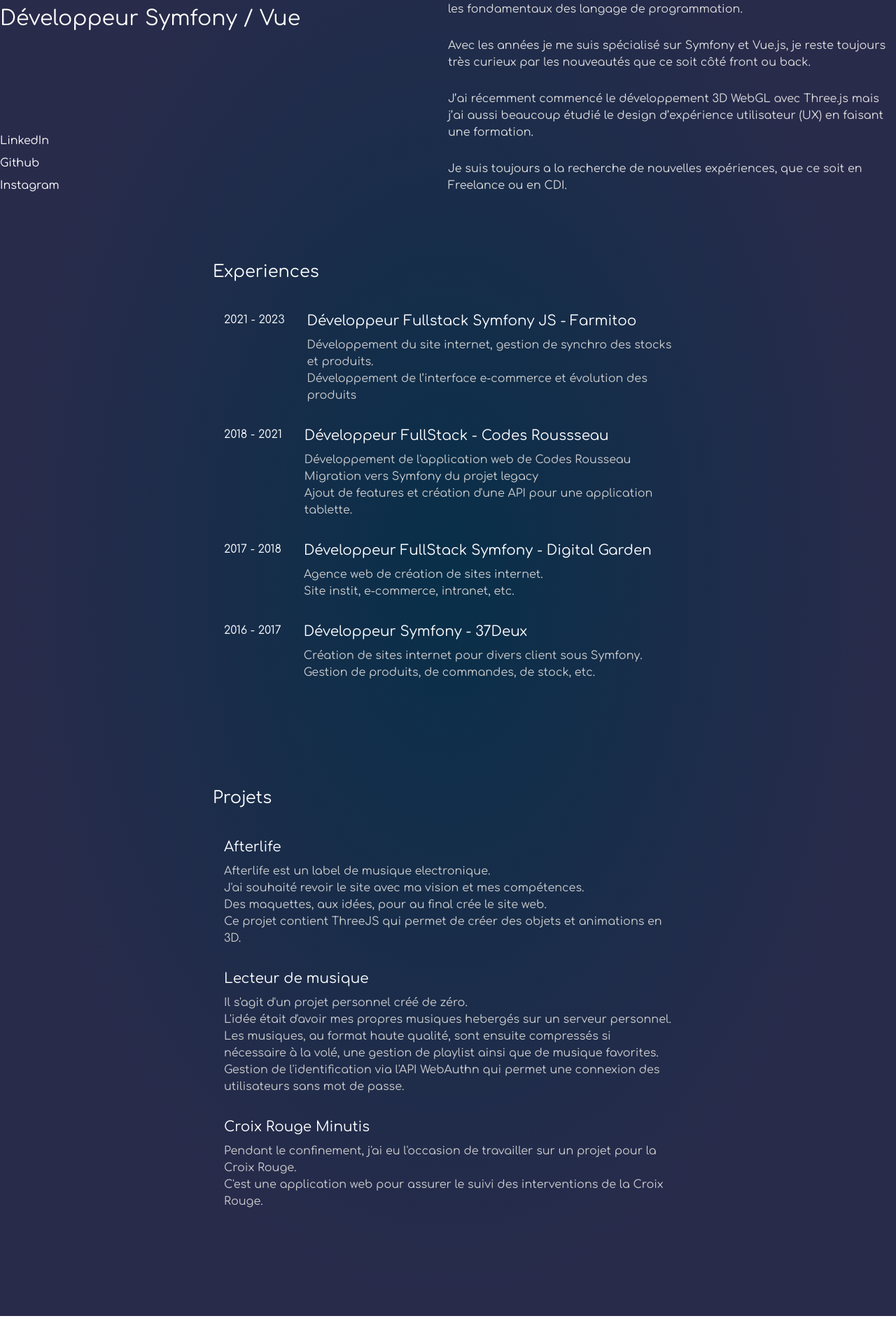
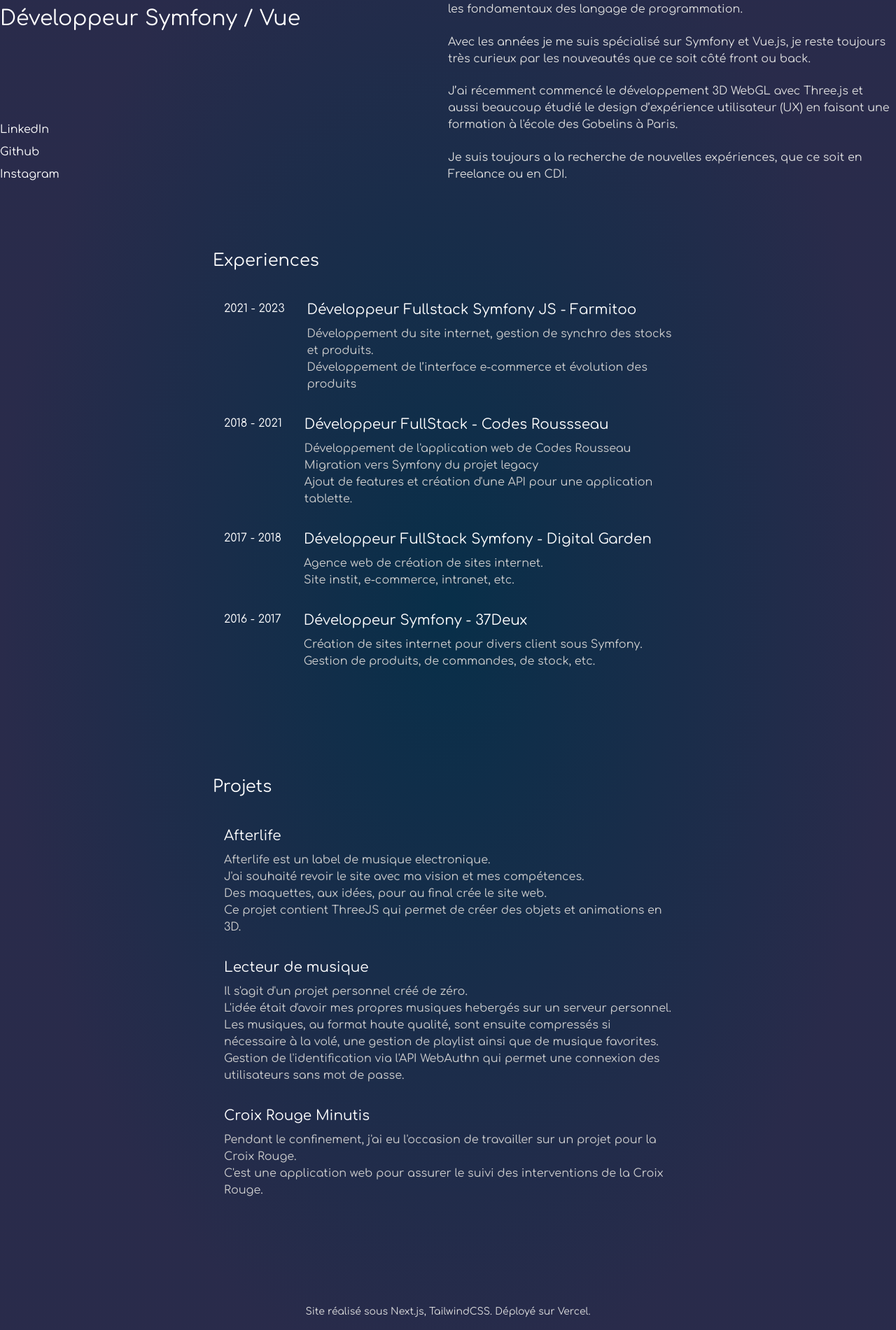
Before and after one commit to Dakhtara/portfolio-next, a Next.js app: page / in a window 1280 px wide. Shown: the part 239-2140 px from the top of the page at 70% size. Built offline with nearby package versions, Linux system fonts and the light colour scheme.

Commit message:
Suppression page experience

```diff
--- a/app/experiences/farmitoo/page.tsx
+++ /dev/null
@@ -1,8 +0,0 @@
-
-export default function Farmitoo() {
-    return (
-        <div className="my-30 max-w-2xl mx-auto">
-            <h1>Farmitoo</h1>
-        </div>
-    )
-}
--- a/app/page.tsx
+++ b/app/page.tsx
@@ -8,7 +8,7 @@ export default function Home() {
         <div>
           <h1 className="text-4xl mb-4">Anthony Matignon</h1>
           <h2 className="text-3xl">Développeur Symfony / Vue</h2>
-          <div className="flex flex-col gap-2 mt-36">
+          <div className="flex flex-col gap-2 mt-32">
             <div>
               <a
                 href="https://www.linkedin.com/in/anthonymatignon/"
@@ -32,7 +32,7 @@ export default function Home() {
         <div className="flex flex-col gap-4 justify-between text-[#DEDEDE]">
           <p>
             Depuis 8 ans, je conçois et développe des sites internet, des
-            applications, des APIs. Passionnée depuis très jeunes par les
+            applications, des APIs. Passionné depuis très jeunes par les
             technologies web, j’ai appris les fondamentaux des langage de
             programmation.
           </p>
@@ -42,9 +42,9 @@ export default function Home() {
             front ou back.
           </p>
           <p>
-            J’ai récemment commencé le développement 3D WebGL avec Three.js mais
-            j’ai aussi beaucoup étudié le design d’expérience utilisateur (UX)
-            en faisant une formation.
+            J’ai récemment commencé le développement 3D WebGL avec Three.js et
+            aussi beaucoup étudié le design d’expérience utilisateur (UX)
+            en faisant une formation à l'école des Gobelins à Paris.
           </p>
           <p>
             Je suis toujours a la recherche de nouvelles expériences, que ce
@@ -54,6 +54,9 @@ export default function Home() {
       </div>
       <ExperienceSection />
       <ProjectSection />
+      <footer className="container mx-auto my-24 text-[#dedede] text-center text-sm">
+        Site réalisé sous Next.js, TailwindCSS. Déployé sur Vercel.
+      </footer>
     </main>
   );
 }
```
